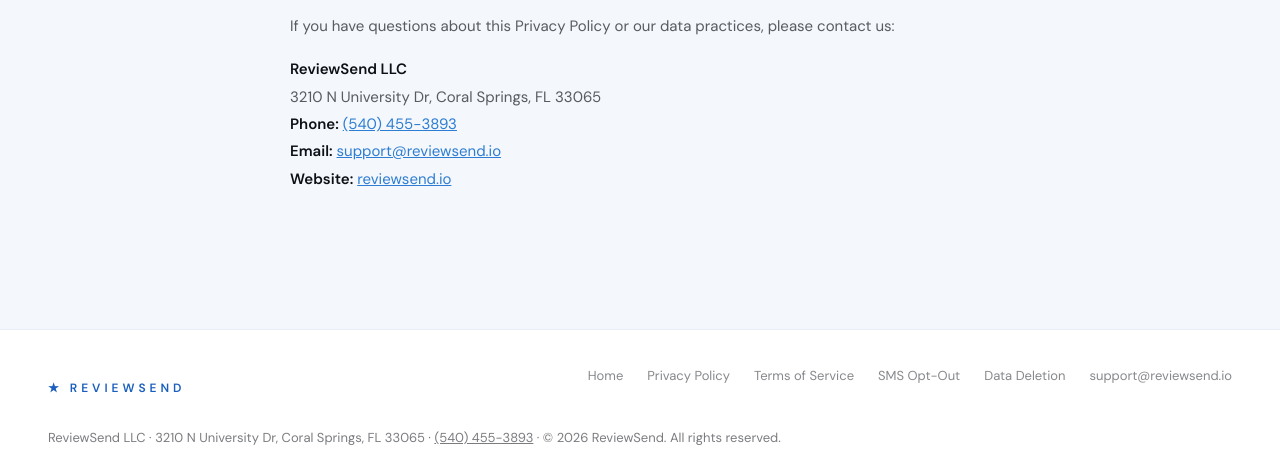
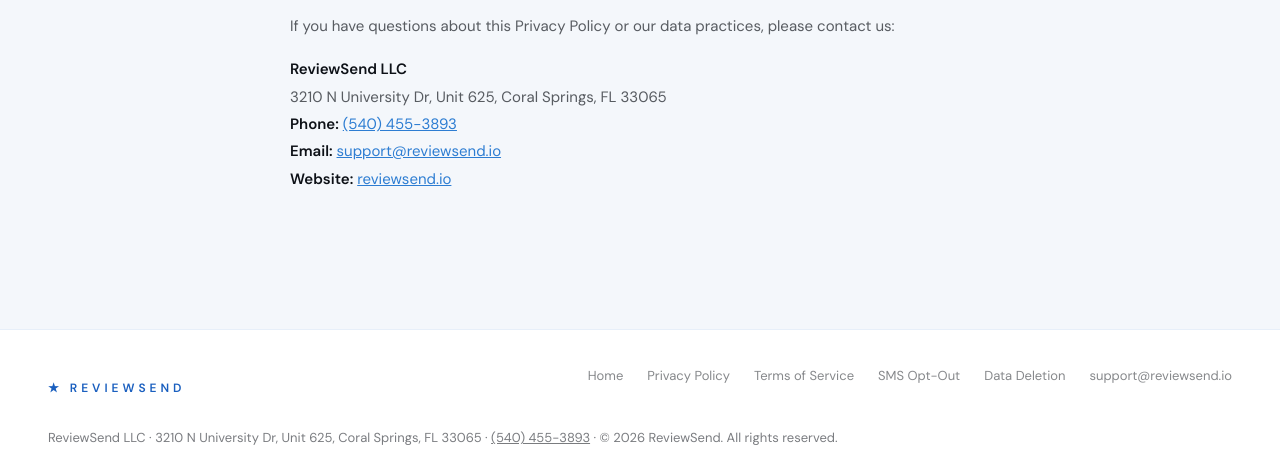
Before and after one commit to sadiepeytonn-netizen/reviewsend-website, a plain HTML site: page privacy-policy.html in a window 1280 px wide. Shown: the part 4609-5084 px from the top of the page. Drawn offline with nearby package versions, Linux system fonts and the light colour scheme.

Commit message:
Restore Unit 625 to match IRS EIN letter
Co-Authored-By: Claude Opus 5.5 <noreply@anthropic.com>
Claude-Session: https://claude.ai/code/session_013SSRbWkh65J1dDVggK53zt

```diff
--- a/privacy-policy.html
+++ b/privacy-policy.html
@@ -143,7 +143,7 @@ footer{background:#fff;border-top:0.5px solid rgba(26,95,191,0.1);padding:32px 4
   <h2>Contact Us</h2>
   <p>If you have questions about this Privacy Policy or our data practices, please contact us:</p>
   <p><strong>ReviewSend LLC</strong><br>
-  3210 N University Dr, Coral Springs, FL 33065<br>
+  3210 N University Dr, Unit 625, Coral Springs, FL 33065<br>
   <strong>Phone:</strong> <a href="tel:+15404553893">(540) 455-3893</a><br>
   <strong>Email:</strong> <a href="mailto:support@reviewsend.io">support@reviewsend.io</a><br>
   <strong>Website:</strong> <a href="https://reviewsend.io">reviewsend.io</a></p>
@@ -159,7 +159,7 @@ footer{background:#fff;border-top:0.5px solid rgba(26,95,191,0.1);padding:32px 4
     <li><a href="data-deletion.html">Data Deletion</a></li>
     <li><a href="mailto:support@reviewsend.io">support@reviewsend.io</a></li>
   </ul>
-  <div class="footer-copy" style="color:rgba(13,17,23,0.55);">ReviewSend LLC · 3210 N University Dr, Coral Springs, FL 33065 · <a href="tel:+15404553893" style="color:inherit;">(540) 455-3893</a> · © 2026 ReviewSend. All rights reserved.</div>
+  <div class="footer-copy" style="color:rgba(13,17,23,0.55);">ReviewSend LLC · 3210 N University Dr, Unit 625, Coral Springs, FL 33065 · <a href="tel:+15404553893" style="color:inherit;">(540) 455-3893</a> · © 2026 ReviewSend. All rights reserved.</div>
 </footer>
 
 </body>
```
Also changed, not shown: data-deletion.html (+1 -1 lines), features.html (+1 -1 lines), get-started.html (+1 -1 lines), how-it-works.html (+1 -1 lines), index.html (+1 -1 lines), pricing.html (+1 -1 lines), sms-consent.html (+1 -1 lines), sms-opt-out.html (+1 -1 lines), terms-of-service.html (+1 -1 lines).
